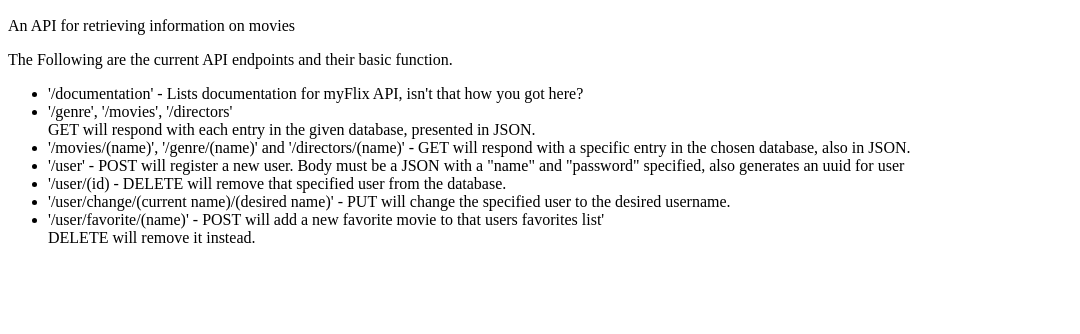
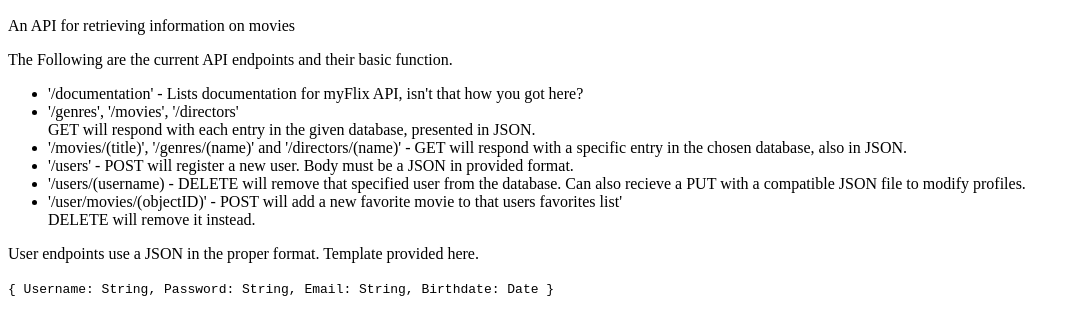
Before and after one commit to Zantigoo/Movie-Api, a website: page public/documentation.html in a window 1280 px wide. Shown: the part 110-444 px from the top of the page, without its empty margins (0-1080 px from the left). Drawn offline with Linux system fonts and the light colour scheme.

Commit message:
Updated documentation

```diff
--- a/public/documentation.html
+++ b/public/documentation.html
@@ -15,12 +15,21 @@
 
     <ul>
         <li>'/documentation' - Lists documentation for myFlix API, isn't that how you got here?</li>
-        <li>'/genre', '/movies', '/directors' <br> GET will respond with each entry in the given database, presented in JSON. </li>
-        <li>'/movies/(name)', '/genre/(name)' and '/directors/(name)' - GET will respond with a specific entry in the chosen database, also in JSON. </li>
-        <li>'/user' - POST will register a new user. Body must be a JSON with a "name" and "password" specified, also generates an uuid for user</li>
-        <li>'/user/(id) - DELETE will remove that specified user from the database.</li>
-        <li>'/user/change/(current name)/(desired name)' - PUT will change the specified user to the desired username.</li>
-        <li>'/user/favorite/(name)' - POST will add a new favorite movie to that users favorites list' <br> DELETE will remove it instead.</li>
+        <li>'/genres', '/movies', '/directors' <br> GET will respond with each entry in the given database, presented in JSON. </li>
+        <li>'/movies/(title)', '/genres/(name)' and '/directors/(name)' - GET will respond with a specific entry in the chosen database, also in JSON. </li>
+        <li>'/users' - POST will register a new user. Body must be a JSON in provided format.</li>
+        <li>'/users/(username) - DELETE will remove that specified user from the database. Can also recieve a PUT with a compatible JSON file to modify profiles.</li>
+        <li>'/user/movies/(objectID)' - POST will add a new favorite movie to that users favorites list' <br> DELETE will remove it instead.</li>
     </ul>
+
+    <p>User endpoints use a JSON in the proper format. Template provided here.</p>
+    <code>
+        {
+        Username: String,
+        Password: String,
+        Email: String,
+        Birthdate: Date
+        }
+</code>
 </body>
 </html>
```
